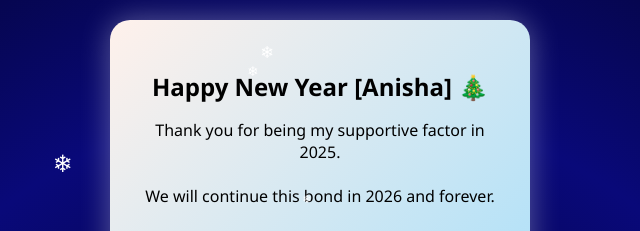
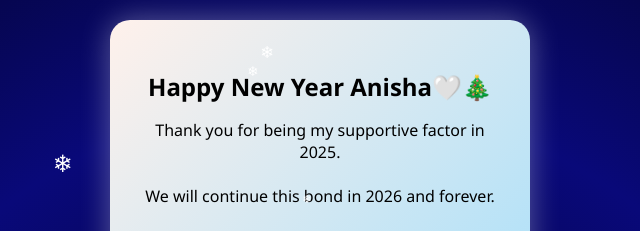
Before and after one commit to rayanrithish3-hue/newyear-2026, a plain HTML site: page index.html in a window 1280 px wide. Both pictures are taken after a click on the button "Start Journey". Shown: the part 211-442 px from the top of the page, 320-960 px from the left. Drawn offline with Linux system fonts and the light colour scheme.

Commit message:
Update index.html

```diff
--- a/index.html
+++ b/index.html
@@ -105,7 +105,7 @@ canvas {
 <!-- CARD 1 -->
 <section id="card1">
     <div class="card">
-        <h2>Happy New Year [Anisha] 🎄</h2>
+        <h2>Happy New Year Anisha🤍🎄</h2>
         <p>
             Thank you for being my supportive factor in 2025.<br><br>
             We will continue this bond in 2026 and forever.<br><br>
```
